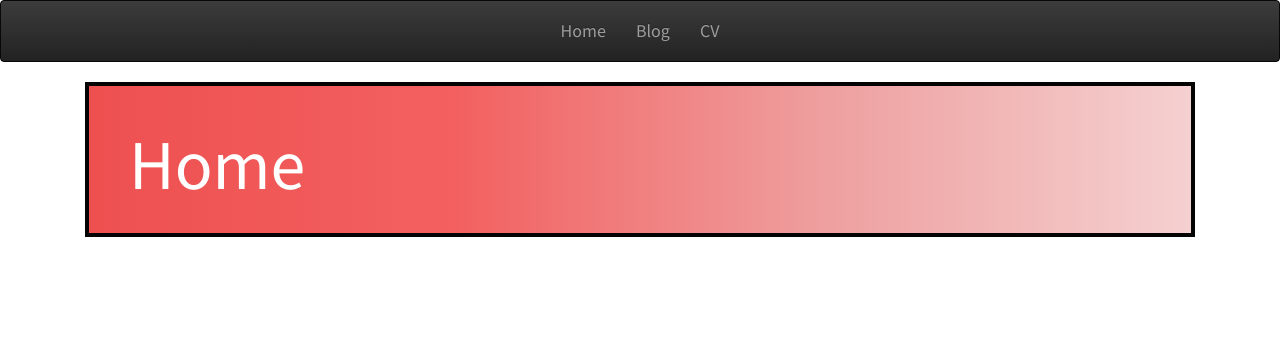
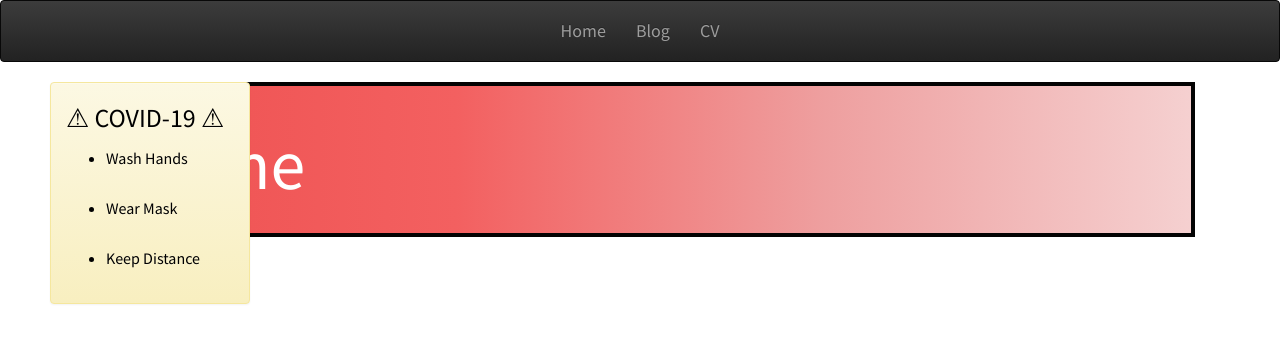
Before and after one commit to mushiri/bridging-coursework, a Django app: page / in a window 1280 px wide. Shown: the top 343 px of the page. Run offline with Django 3.2, Linux system fonts and the light colour scheme; data that the repository does not hold is empty; some libraries are stand-ins or nearby versions.

Commit message:
website v1.1

```diff
--- a/applications/templates/applications/home.html
+++ b/applications/templates/applications/home.html
@@ -5,7 +5,7 @@
 {% block content %}
     <div class="row">
         {% for app in object_list %}
-            <div class="col-md-4">
+            <div class="col-md-6" style="padding-bottom: 50px">
                 <div class="card mb-2">
                     <img class="card-img-top" src="{% static app.image_main %}">
                         <a href="{% url 'app_detail' app.pk %}">
--- a/applications/templates/applications/navbar.html
+++ b/applications/templates/applications/navbar.html
@@ -24,6 +24,46 @@
       <script src="https://cdnjs.cloudflare.com/ajax/libs/popper.js/1.14.3/umd/popper.min.js" integrity="sha384-ZMP7rVo3mIykV+2+9J3UJ46jBk0WLaUAdn689aCwoqbBJiSnjAK/l8WvCWPIPm49" crossorigin="anonymous"></script>
       <script src="https://stackpath.bootstrapcdn.com/bootstrap/4.1.3/js/bootstrap.min.js" integrity="sha384-ChfqqxuZUCnJSK3+MXmPNIyE6ZbWh2IMqE241rYiqJxyMiZ6OW/JmZQ5stwEULTy" crossorigin="anonymous"></script>
       <div class="container">
+
+          <!-- COVID ALERT -->
+          <div class="left-box">
+          <style>
+              .left-box {
+                  position: absolute;
+                  left: 50px;
+                  width: 200px;
+                  line-height: 40px;
+              }
+              .sign {
+                  color: black;
+                  font-size: 26px;
+              }
+              .info {
+                  color: black;
+                  font-size: 16px;
+              }
+          </style>
+              <div class="alert alert-warning" role="alert">
+                    <div class="sign">
+                        <span>&#9888; COVID-19 &#9888;</span>
+                    </div>
+                    <ul>
+                        <div class="info">
+                            <li>
+                                <p>Wash Hands</p>
+                            </li>
+                            <li>
+                                <p>Wear Mask</p>
+                            </li>
+                            <li>
+                                <p>Keep Distance</p>
+                            </li>
+                        </div>
+                    </ul>
+              </div>
+          </div>
+          <!-- COVID ALERT -->
+
           {% block page_content %}
           {% endblock %}
       </div>
```
Also changed, not shown: applications/static/img/applications/books.png (added), applications/static/img/applications/comingsoon.png (added).
